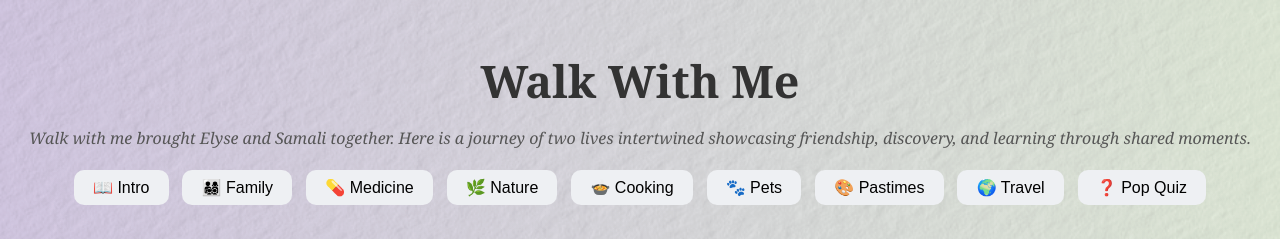
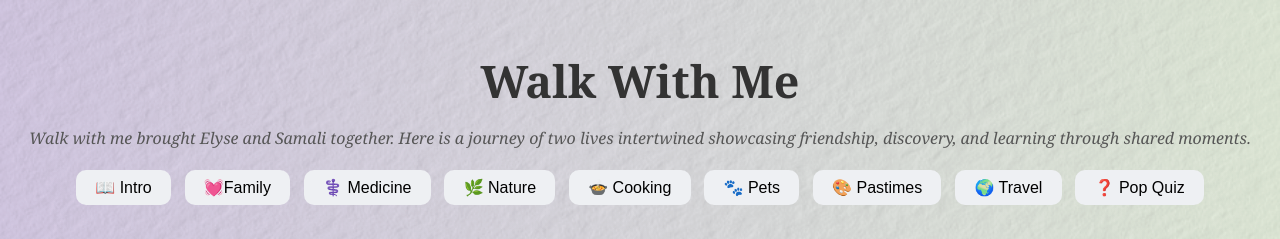
Before and after one commit to SamaliNJ/Walkwithme, a plain HTML site: page index.html in a window 1280 px wide. Shown: the top 239 px of the page. Drawn offline with Linux system fonts and the light colour scheme.

Commit message:
Update index.html

```diff
--- a/index.html
+++ b/index.html
@@ -15,8 +15,8 @@
 
     <nav class="scrapbook-nav">
       <button onclick="showSection('intro')">📖 Intro</button>
-      <button onclick="showSection('family')">👨‍👩‍👧‍👦 Family</button>
-      <button onclick="showSection('medicine')">💊 Medicine</button>
+      <button onclick="showSection('family')"> 💓Family</button>
+      <button onclick="showSection('medicine')">⚕️ Medicine</button>
       <button onclick="showSection('nature')">🌿 Nature</button>
       <button onclick="showSection('cooking')">🍲 Cooking</button>
       <button onclick="showSection('pets')">🐾 Pets</button>
```
